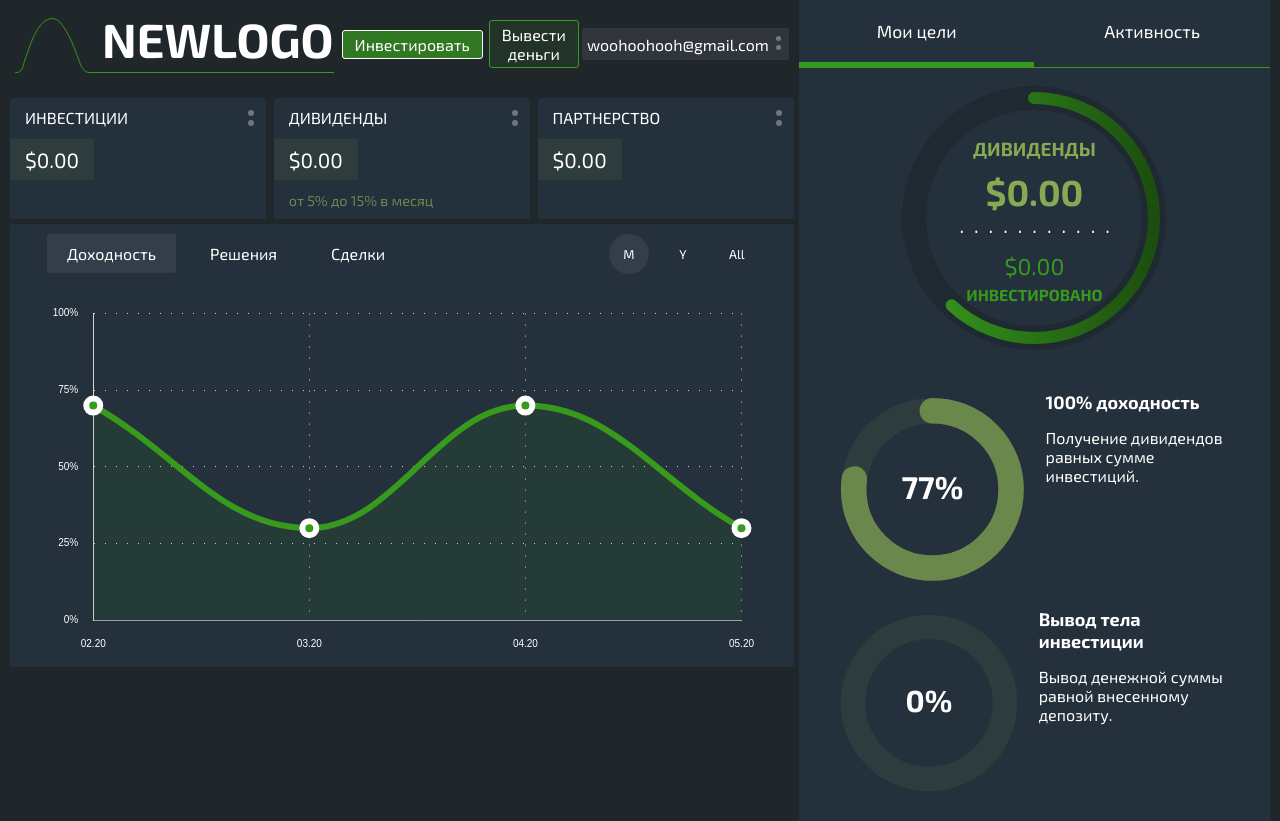
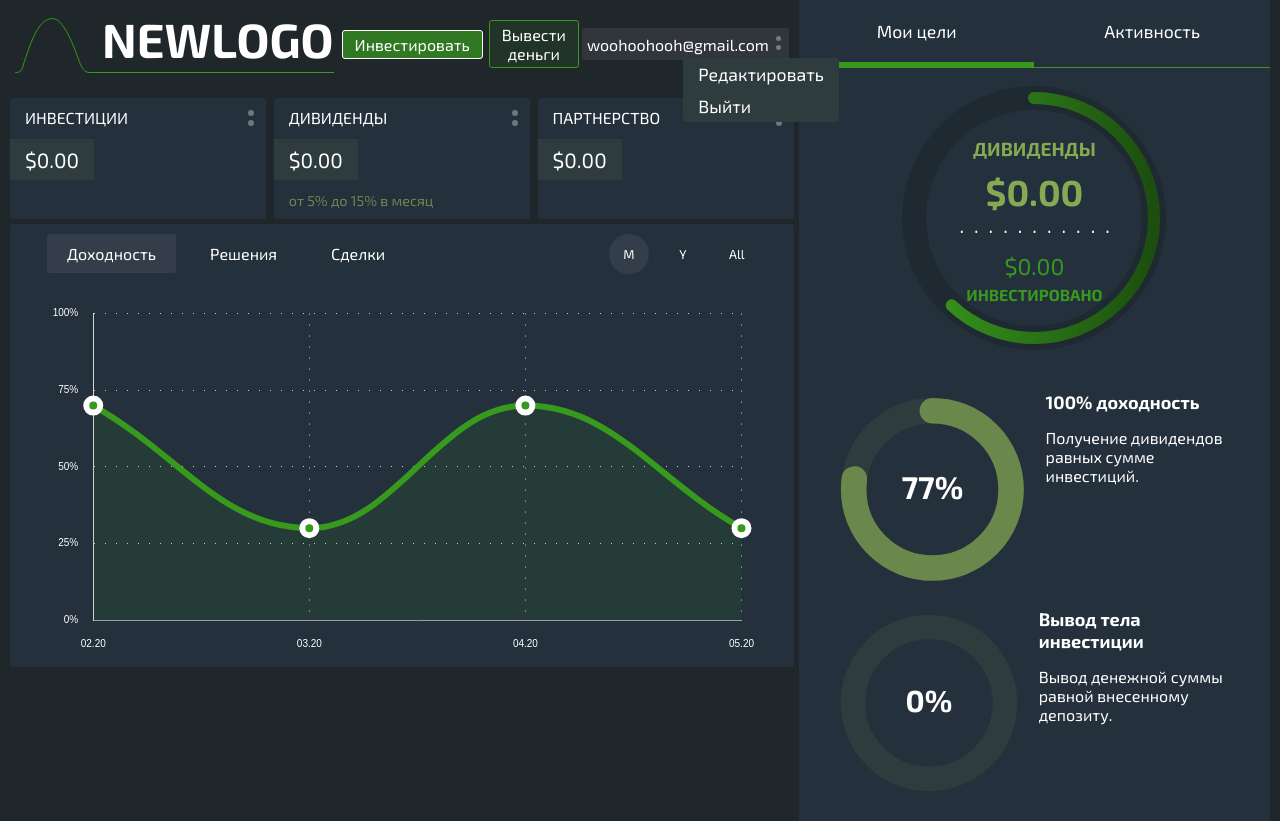
Before and after one commit to Gogabok/Invest-Project, a Vue app in the folder user-panel/: page / in a window 1280 px wide. Both pictures are taken after a click on the element 778 px from the left and 42 px from the top of the page. Built offline with nearby package versions, Linux system fonts and the light colour scheme.

Commit message:
adding mini modals

```diff
--- a/user-panel/src/components/dashboard/dashboard-card.vue
+++ b/user-panel/src/components/dashboard/dashboard-card.vue
@@ -1,7 +1,7 @@
 <template>
   <div class="dashboard-card">
     <p class="dashboard-card-title"><slot></slot></p>
-    <div class="v-dashboard-card-extraDots">
+    <div class="v-dashboard-card-extraDots" @click="openMiniModal">
       <span class="v-dashboard-card-extraDots-item"></span>
       <span class="v-dashboard-card-extraDots-item"></span>
     </div>
@@ -11,6 +11,15 @@
     <div class="extraInfo">
       {{ extraInfo }}
     </div>
+    <transition name="scaleY" mode="out-in">
+      <div class="card-modal" v-show="miniModals[modal].isActive">
+        <div class="list">
+          <p @click="openModal(item.link)" class="item" v-for="item in miniModals[modal].list" :key="item.link + modal">
+            {{ item.title }}
+          </p>
+        </div>
+      </div>
+    </transition>
   </div>
 </template>
 
@@ -18,8 +27,56 @@
 export default {
   name: 'dashboard-card',
   props: [
-    'balance', 'extraInfo'
-  ]
+    'balance', 'extraInfo', 'modal'
+  ],
+  data: () => ({
+    miniModals: {
+      invest: {
+        isActive: false,
+        list: [
+          {
+            title: 'Внести депозит',
+            link: 'deposit'
+          },
+          {
+            title: 'Внести деньги',
+            link: 'money'
+          }
+        ]
+      },
+      dividend: {
+        isActive: false,
+        list: [
+          {
+            title: 'Автовывод',
+            link: 'output'
+          }
+        ]
+      },
+      parther: {
+        isActive: false,
+        list: [
+          {
+            title: 'Реферальная ссылка',
+            link: 'referral'
+          },
+          {
+            title: 'Промоматериалы',
+            link: 'promo'
+          }
+        ]
+      }
+    }
+  }),
+  methods: {
+    openMiniModal () {
+      this.miniModals[this.modal].isActive = !this.miniModals[this.modal].isActive
+    },
+    openModal (link) {
+      this.miniModals[this.modal].isActive = false
+      alert("Открыть модальное окно: " + link)
+    }
+  }
 }
 </script>
 
@@ -72,6 +129,28 @@ export default {
       }
     }
   }
+  .card-modal {
+    position: absolute;
+    top: 40px;
+    right: -30px;
+    background: #2E3C3E;
+    z-index: 999;
+    border-radius: 3px;
+    & .list {
+      & .item {
+        padding: 5px 15px;
+        color: #fff;
+        font-size: 1.1em;
+        cursor: pointer;
+        user-select: none;
+        width: 100%;
+        transition-duration: .3s;
+        &:hover {
+          background: #379A1D;
+        }
+      }
+    }
+  }
   @media screen and (max-width: 1530px) {
     .dashboard-card {
       padding: 10px 0px;
@@ -92,6 +171,12 @@ export default {
       }
     }
   }
+  @media screen and (max-width: 991px) {
+    .card-modal {
+      right: 0px;
+      top: 41px;
+    }
+  }
   @media screen and (max-width: 650px) {
     .dashboard-card {
       width: 100%;
--- a/user-panel/src/components/dashboard/dashboard-cards.vue
+++ b/user-panel/src/components/dashboard/dashboard-cards.vue
@@ -2,17 +2,20 @@
   <div class="dashboard-cards">
     <dashboard-card
                     :balance="investBalance"
+                    :modal="`invest`"
     >
     Инвестиции
     </dashboard-card>
     <dashboard-card
                     :balance="dividendBalance"
                     :extraInfo="'от 5% до 15% в месяц'"
+                    :modal="`dividend`"
     >
     Дивиденды
     </dashboard-card>
     <dashboard-card
                     :balance="partherBalance"
+                    :modal="`parther`"
     >
     Партнерство
     </dashboard-card>
--- a/user-panel/src/components/header/VUserCard.vue
+++ b/user-panel/src/components/header/VUserCard.vue
@@ -1,17 +1,54 @@
 <template>
   <div class="v-user-card">
     <p class="v-user-name">woohoohooh@gmail.com</p>
-    <div class="v-user-card-extraDots">
+    <div class="v-user-card-extraDots" @click="openMiniModal">
       <span class="v-user-card-extraDots-item"></span>
       <span class="v-user-card-extraDots-item"></span>
     </div>
+    <transition name="scaleY" mode="out-in">
+      <div class="card-modal" v-show="modal.isActive">
+        <!-- {{ miniModals[modal].list[0].title }} -->
+        <div class="list">
+          <p
+            @click="openModal(item.link)"
+            class="item"
+            v-for="item in modal.list"
+            :key="item.link"
+          >{{ item.title }}</p>
+        </div>
+      </div>
+    </transition>
   </div>
 </template>
 
 <script>
 export default {
-  name: 'v-user-card'
+  name: "v-user-card",
+  data: () => ({
+    modal: {
+      isActive: false,
+      list: [
+        {
+          title: "Редактировать",
+          link: "edit"
+        },
+        {
+          title: "Выйти",
+          link: "exit"
         }
+      ]
+    }
+  }),
+  methods: {
+    openMiniModal () {
+      this.modal.isActive = !this.modal.isActive
+    },
+    openModal (link) {
+      this.modal.isActive = false
+      alert("Открыть модальное окно: " + link)
+    }
+  },
+};
 </script>
 
 <style lang="scss">
@@ -41,9 +78,36 @@ export default {
     }
   }
 }
+.card-modal {
+  position: absolute;
+  top: 30px;
+  right: -50px;
+  background: #2e3c3e;
+  z-index: 999;
+  border-radius: 3px;
+  & .list {
+    & .item {
+      padding: 5px 15px;
+      color: #fff;
+      font-size: 1.1em;
+      cursor: pointer;
+      user-select: none;
+      width: 100%;
+      transition-duration: 0.3s;
+      &:hover {
+        background: #379a1d;
+      }
+    }
+  }
+}
 @media screen and (max-width: 1530px) {
   .v-user-card {
     padding: 6.5px 20px 6.5px 5px;
   }
 }
+@media screen and (max-width: 991px) {
+  .card-modal {
+    right: 0px;
+  }
+}
 </style>
--- a/user-panel/src/views/dashboard.vue
+++ b/user-panel/src/views/dashboard.vue
@@ -21,9 +21,6 @@ export default {
   name: 'dashboard',
   components: {
     VNav, dashboardCards, dashboardGraphModule, sidePanel
-  },
-  mounted() {
-    console.log(this.$store.state.modalStore.sec)
   },
   methods: {
     // heightCalculation() {
```
Also changed, not shown: user-panel/src/components/dashboard/graph-module/deals/dashboard-deals-calendar.vue (line endings or trailing spaces). Lines whose indentation alone changed are shown as unchanged.
